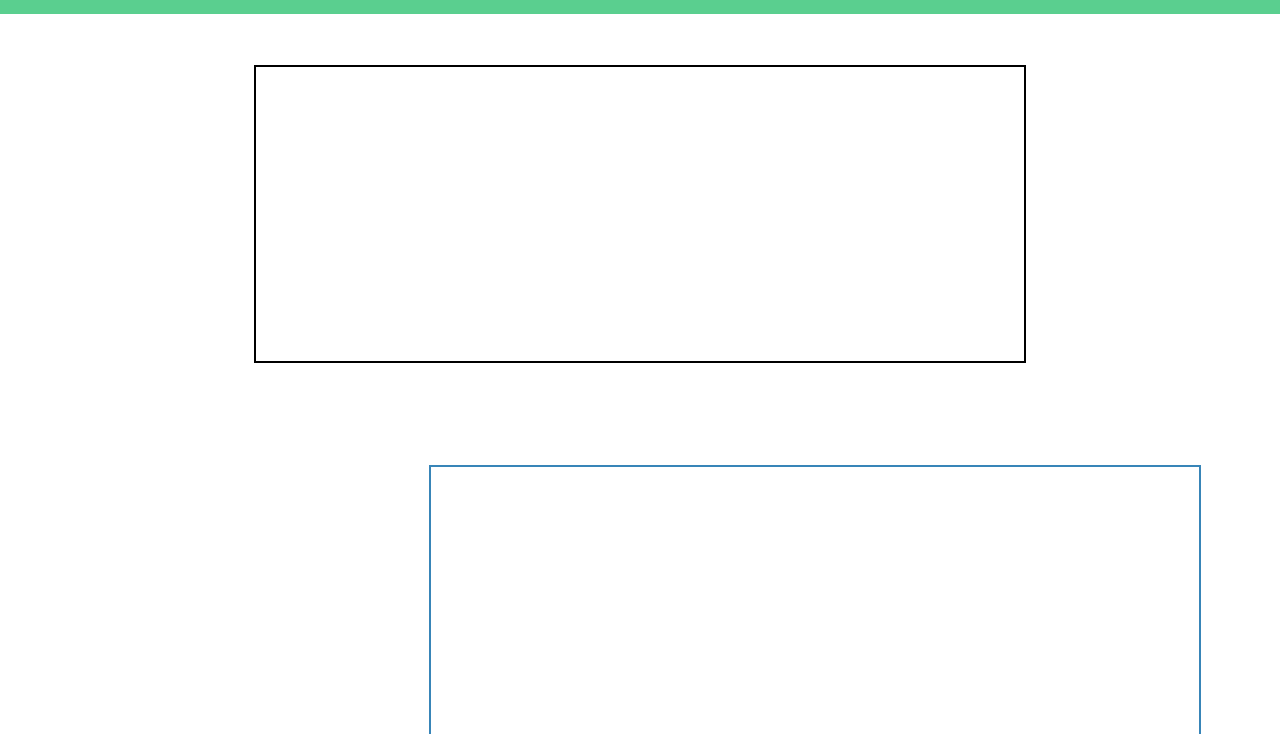
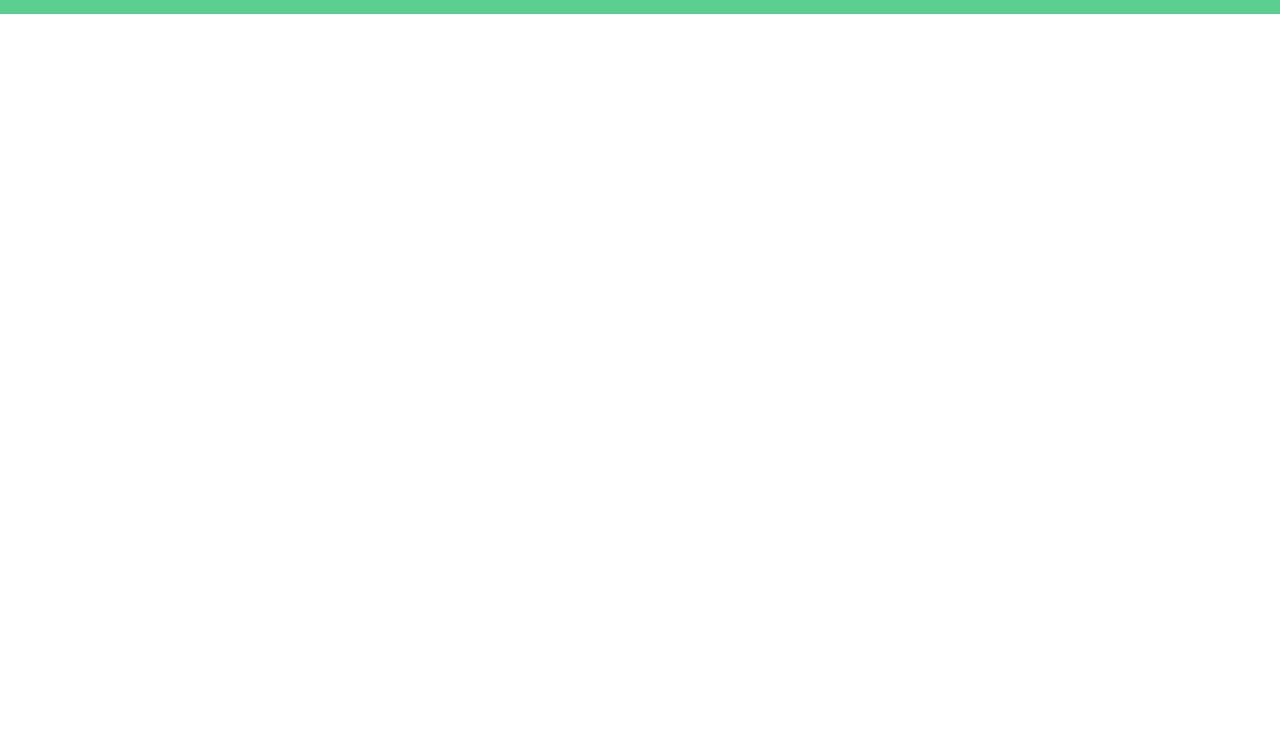
Before and after one commit to AmauryVdt/WipsCity, a plain HTML site: page html/Header.html in a window 1280 px wide. Shown: the part 66-800 px from the top of the page. Drawn offline with Linux system fonts and the light colour scheme.

Commit message:
last commit carte

```diff
--- a/html/Header.html
+++ b/html/Header.html
@@ -1,14 +1,5 @@
 <link rel="stylesheet" href="../css/Header.css">
 <script src="https://kit.fontawesome.com/a076d05399.js"></script>
-
-<div id="before-starting">
-    <div id="eco-urb">
-        <img>
-    </div>
-    <div id="bienvenue-wips">
-        <img>
-    </div>
-</div>
 
 <div id="menu">
     <a>1</a>
```
Also changed, not shown: images/canvas.png (deleted).
